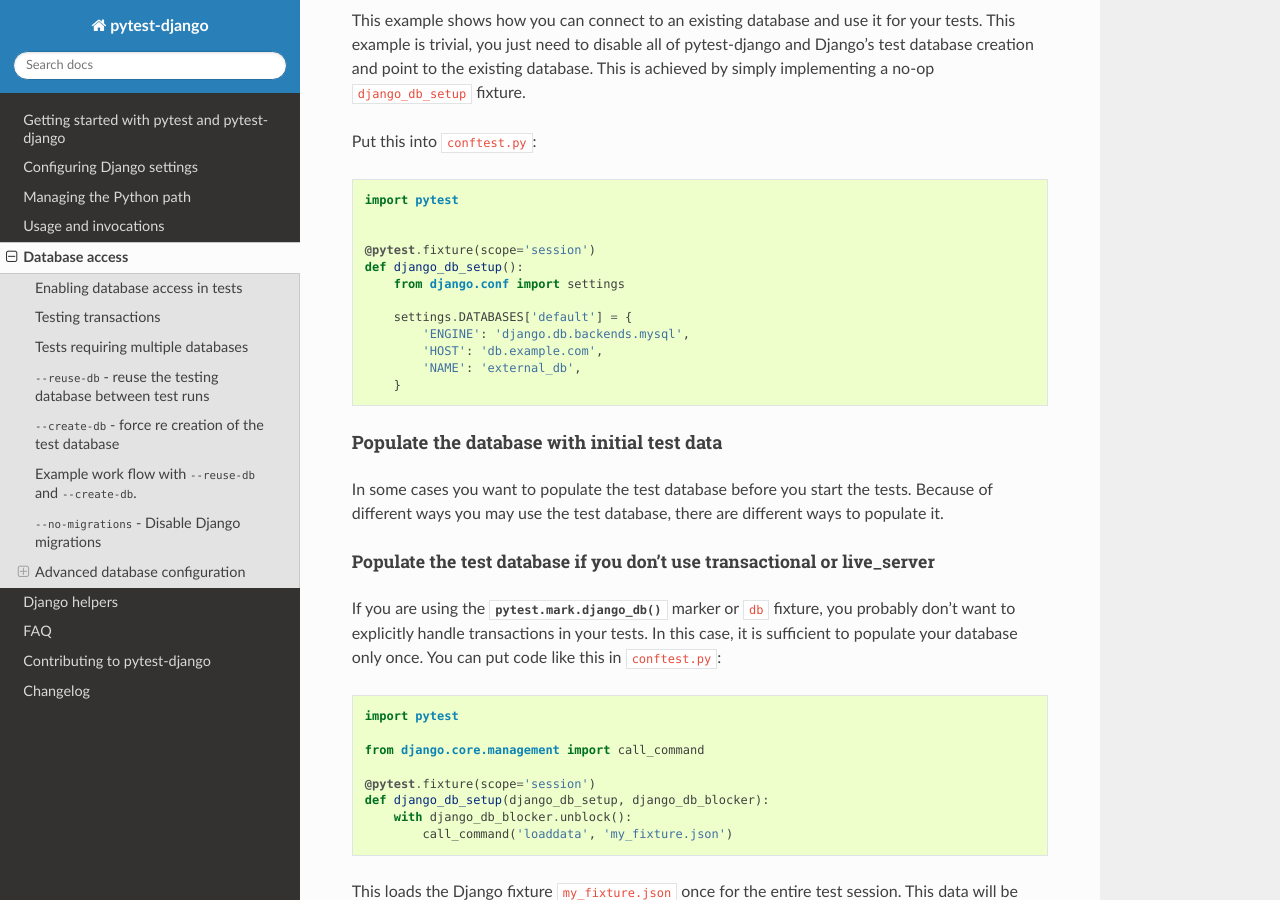
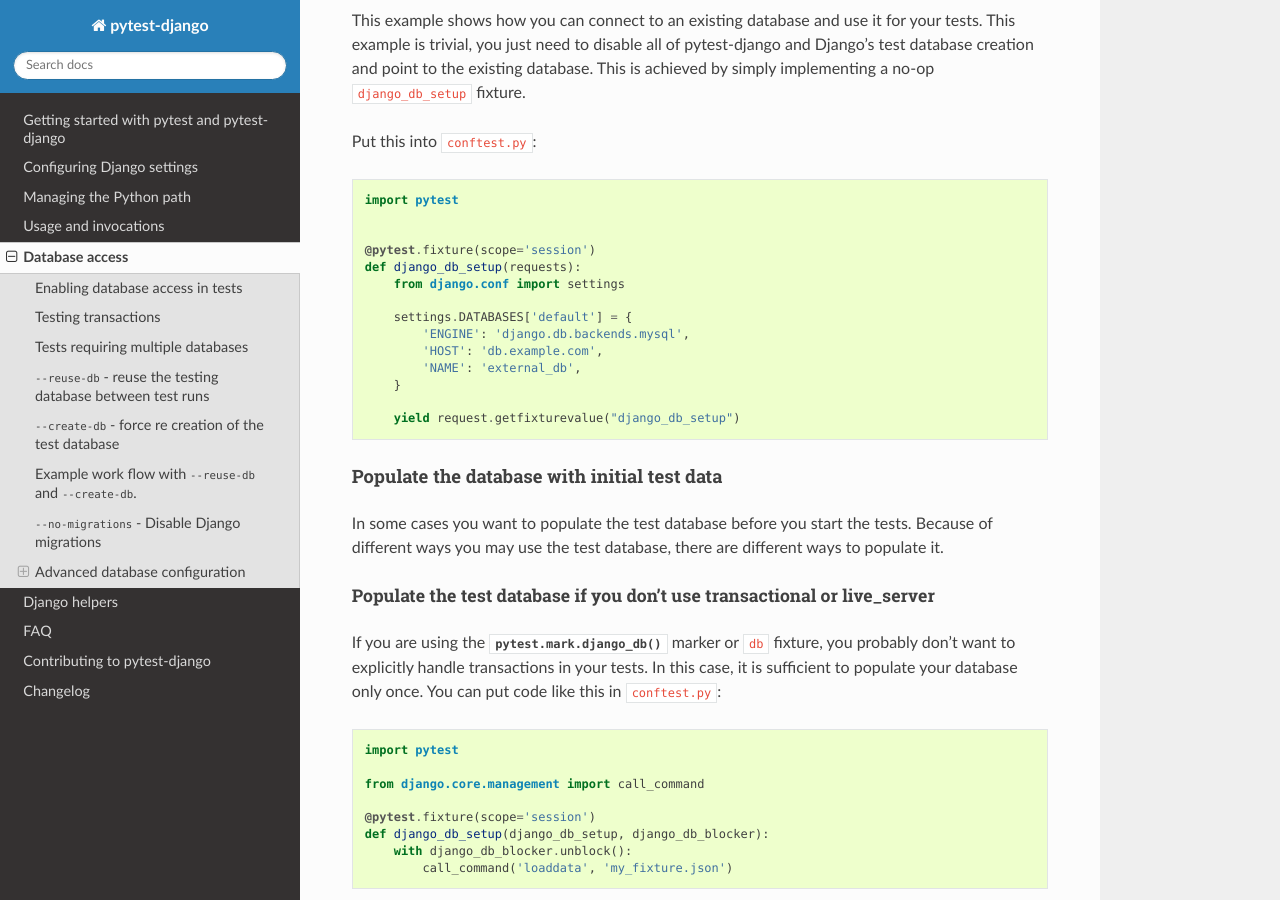
Before and after one commit to pytest-dev/pytest-django, a Sphinx documentation site: the page built from docs/database.rst, in a window 1280 px wide and 900 px high, scrolled down 7784 px. Built offline with Sphinx 7.4.7 and the Read the Docs theme 3.1.0, drawn with Linux system fonts in a browser that asks for light colours; cross-references to code outside the pages are shown as plain code.

Commit message:
Update database.rst

```diff
--- a/docs/database.rst
+++ b/docs/database.rst
@@ -365,7 +365,7 @@
 
 
     @pytest.fixture(scope='session')
-    def django_db_setup():
+    def django_db_setup(requests):
         from django.conf import settings
 
         settings.DATABASES['default'] = {
@@ -373,6 +373,8 @@
             'HOST': 'db.example.com',
             'NAME': 'external_db',
         }
+
+        yield request.getfixturevalue("django_db_setup")
 
 
 Populate the database with initial test data
```
